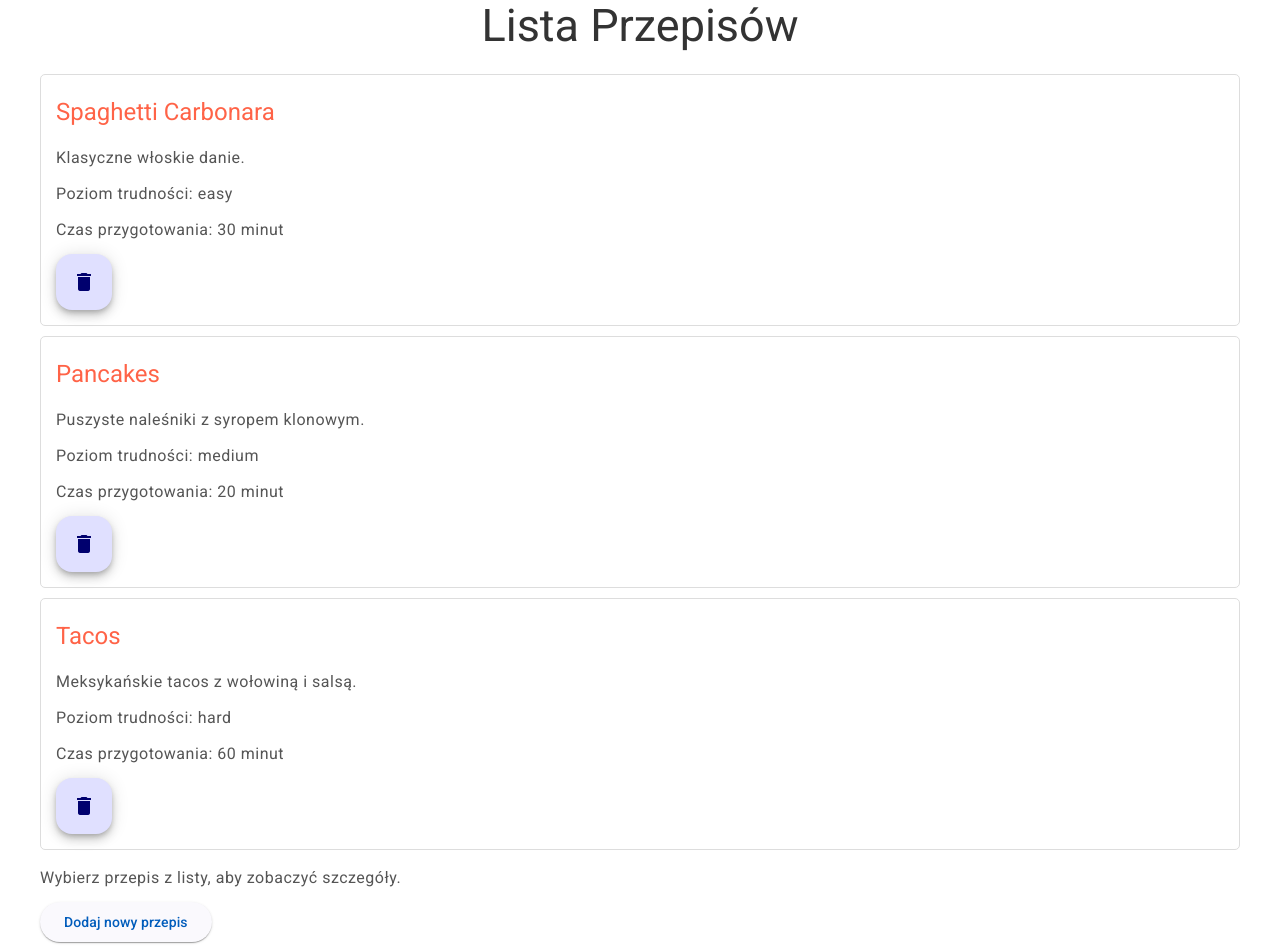
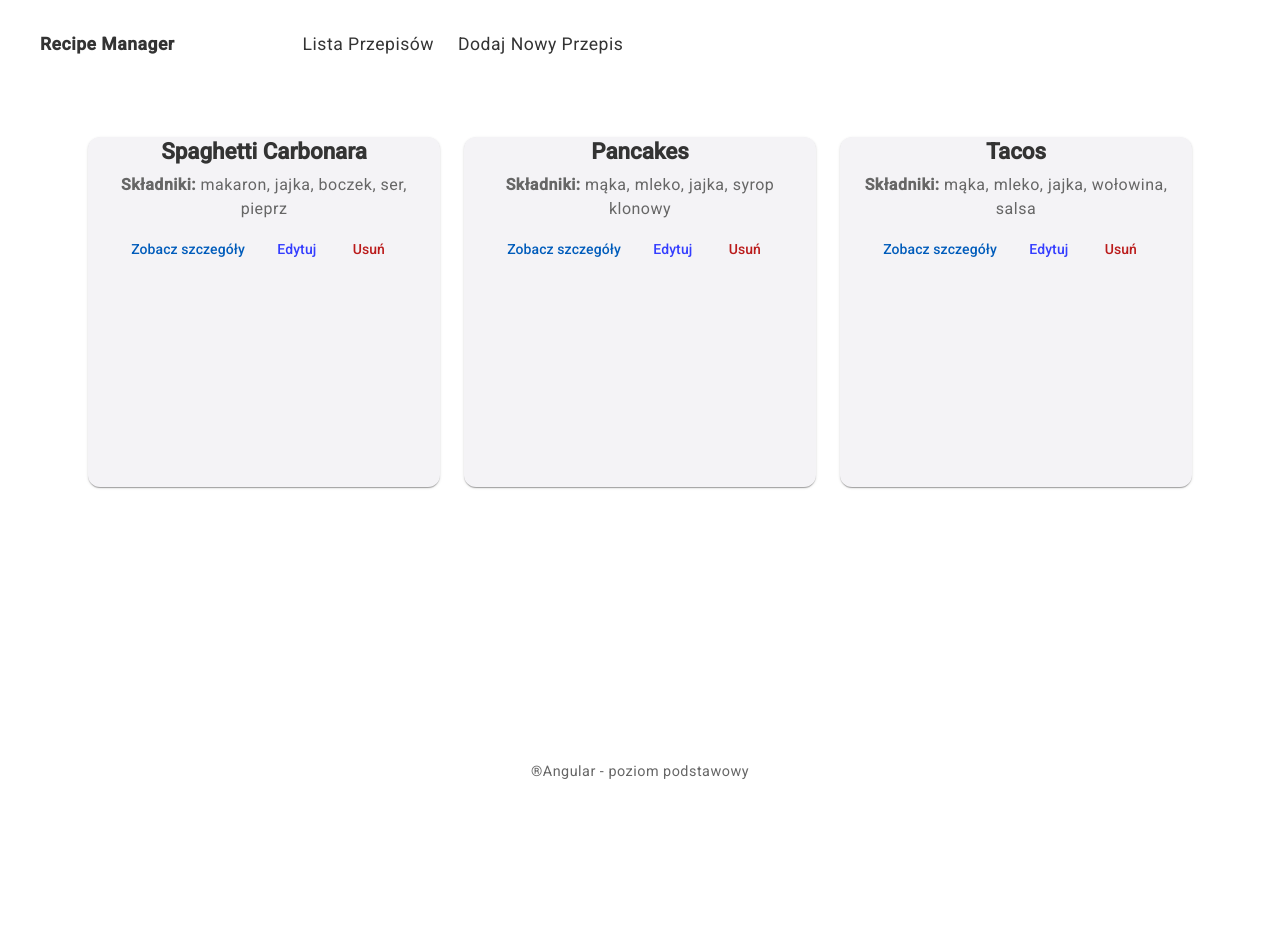
Before and after one commit to RafalSzczuka/angular-course-pfr, an Angular app in the folder recipe-manager/: page /recipes in a window 1280 px wide. Before the commit this address led to /. After the commit the page ends 800 px from the top, so only its background shows below. Built offline with nearby package versions, Linux system fonts and the light colour scheme.

Commit message:
kroki 1-3 wygląd komponentu głównego, routing oraz widok listy przepisów

```diff
--- a/recipe-manager/src/app/app.component.html
+++ b/recipe-manager/src/app/app.component.html
@@ -1,9 +1,17 @@
-<app-recipe-list (recipeSelected)="onRecipeSelected($event)"></app-recipe-list>
-<app-recipe-detail [selectedRecipe]="selectedRecipe"></app-recipe-detail>
-
-<button mat-raised-button color="primary" (click)="recipeReactiveForm.toggleForm()">
-    {{ recipeReactiveForm.showForm ? 'Ukryj formularz' : 'Dodaj nowy przepis' }}
-</button>
-
-<!-- Dodaj formularz do komponentu -->
-<app-recipe-template-form #recipeReactiveForm></app-recipe-template-form>
+<section class="container">
+    <nav>
+        <span><strong>Recipe Manager</strong></span>
+        <ul>
+            <!-- dyrektywa Angulara, która ustawia trasę na odpowiedni widok. -->
+            <li><a routerLink="/recipes">Lista Przepisów</a></li>
+            <li><a routerLink="/recipe/add">Dodaj Nowy Przepis</a></li>
+        </ul>
+    </nav>
+    <main>
+        <!-- miejsce w szablonie, gdzie Angular Router ładuje komponenty zależnie od bieżącej ścieżki. -->
+        <router-outlet></router-outlet>
+    </main>
+    <footer>
+        &reg;Angular - poziom podstawowy
+    </footer>
+</section>
--- a/recipe-manager/src/app/app.component.scss
+++ b/recipe-manager/src/app/app.component.scss
@@ -0,0 +1,63 @@
+/* Styl kontenera głównego */
+.container {
+    min-height: 100vh; /*  zapewnia, że kontener rozciąga się na całą wysokość okna przeglądarki. */
+    display: flex; /* flexbox layout by poukładać elementy na stronie */
+    flex-direction: column; /* kierunek układania się elementów */
+  }
+
+  /* Styl nawigacji */
+  nav {
+    width: 100%;
+    padding: 2rem 0;
+    display: flex;
+    justify-content: flex-start; /* Wyśrodkowanie elementów w poziomie */
+    gap: 8rem; /* przerwa między blokami */
+
+    span {
+        margin: 0;
+        padding: 0;
+        text-decoration: none;
+        color: #333;
+        font-size: 1.1rem;
+        transition: color 0.3s ease, text-decoration 0.3s ease;
+        align-self: flex-start;
+    }
+
+    ul {
+      list-style: none;
+      display: flex;
+      gap: 1.5rem; /* Odstęp między linkami */
+      margin: 0;
+      padding: 0;
+    }
+
+    li {
+      a {
+        text-decoration: none;
+        color: #333;
+        font-size: 1.1rem;
+        transition: color 0.3s ease, text-decoration 0.3s ease;
+
+        &:hover {
+          cursor: pointer;
+          text-decoration: underline; /* Podkreślenie na hover */
+          color: #007bff; /* Akcentowany kolor na hover */
+        }
+      }
+    }
+  }
+
+  /* Styl głównej sekcji (main) */
+  main {
+    flex: 1; /* Wypełnia całą dostępną przestrzeń pionową */
+    padding: 2rem;
+  }
+
+  /* Styl stopki */
+footer {
+  margin-top: auto;
+  padding: 1rem 0;
+  text-align: center;
+  font-size: 0.9rem;
+  color: #666;
+}
--- a/recipe-manager/src/app/app.component.ts
+++ b/recipe-manager/src/app/app.component.ts
@@ -4,20 +4,15 @@ import { RecipeDetailComponent } from './ui/recipe-detail/';
 import { RecipeModel } from './core/recipe/model';
 import { RecipeTemplateFormComponent } from './ui/recipe-template-form/recipe-template-form.component';
 import { MatButtonModule } from '@angular/material/button';
+import { RouterOutlet } from '@angular/router';
 
 @Component({
   selector: 'app-root',
   standalone: true,
-  imports: [RecipeListComponent, RecipeDetailComponent, RecipeTemplateFormComponent, MatButtonModule],
+  imports: [RouterOutlet, RecipeListComponent, RecipeDetailComponent, RecipeTemplateFormComponent, MatButtonModule],
   templateUrl: './app.component.html',
   styleUrl: './app.component.scss'
 })
 export class AppComponent {
   title = 'recipe-manager';
-
-  selectedRecipe: RecipeModel | null = null;
-
-  onRecipeSelected(recipe: RecipeModel | null) {
-    this.selectedRecipe = recipe;
-  }
 }
--- a/recipe-manager/src/app/app.routes.ts
+++ b/recipe-manager/src/app/app.routes.ts
@@ -1,3 +1,12 @@
 import { Routes } from '@angular/router';
+import { RecipeDetailComponent } from './ui/recipe-detail';
+import { RecipeListComponent } from './ui/recipe-list';
+import { RecipeTemplateFormComponent } from './ui/recipe-template-form/recipe-template-form.component';
 
-export const routes: Routes = [];
+export const routes: Routes = [
+    { path: '', redirectTo: '/recipes', pathMatch: 'full' }, // domyślna ścieżka, która przekierowuje na /recipes jeśli nie ma podanej innej ścieżki.
+    { path: 'recipes', component: RecipeListComponent }, // ścieżka do widoku listy przepisów.
+    { path: 'recipe/add', component: RecipeTemplateFormComponent }, // ścieżka do formularza dodawania nowego przepisu.
+    { path: 'recipe/edit/:id', component: RecipeTemplateFormComponent }, // ścieżka do formularza edycji przepisu, gdzie :id jest dynamicznym parametrem.
+    { path: 'recipe/:id', component: RecipeDetailComponent } //  ścieżka do szczegółów wybranego przepisu.
+    ];
--- a/recipe-manager/src/app/ui/recipe-list/recipe-list.component.html
+++ b/recipe-manager/src/app/ui/recipe-list/recipe-list.component.html
@@ -1,11 +1,16 @@
-<h2 class="header">Lista Przepisów</h2>
-<section>
-  <ul>
-    <li *ngFor="let recipe of recipes"
-      [ngClass]="{'element-selected': selectedRecipeTitle === recipe.title}">
-      <app-recipe-list-element [recipe]="recipe"
-        (recipeRemoved)="onDeleteRecipe($event)"
-        (recipeSelected)="onRecipeClick($event)"></app-recipe-list-element>
-    </li>
-  </ul>
-</section>
+<div class="container">
+  <mat-card class="recipe-card" *ngFor="let recipe of recipes">
+    <mat-card-title>{{ recipe.title }}</mat-card-title>
+    <mat-card-content>
+      <p><strong>Składniki:</strong> {{ recipe.ingredients.join(', ') }}</p>
+    </mat-card-content>
+    <mat-card-actions>
+      <button mat-button color="primary"
+        [routerLink]="['/recipe', recipe.id]">Zobacz szczegóły</button>
+      <button mat-button color="accent"
+        [routerLink]="['/recipe/edit', recipe.id]">Edytuj</button>
+      <button mat-button color="warn"
+        (click)="onDeleteRecipe(recipe.id)">Usuń</button>
+    </mat-card-actions>
+  </mat-card>
+</div>
--- a/recipe-manager/src/app/ui/recipe-list/recipe-list.component.scss
+++ b/recipe-manager/src/app/ui/recipe-list/recipe-list.component.scss
@@ -1,20 +1,47 @@
-.header {
-  text-align: center;
+/* Styl głównego kontenera dla kart przepisów */
+:host {
+  display: block;
+  padding: 1rem;
 }
 
-li {
-  background-color: #fff;
-  border: 1px solid #ddd;
-  margin: 10px 0;
-  padding: 15px;
-  border-radius: 5px;
-  transition: background-color 0.3s ease;
+/* Stylizujemy kontener kart jako siatkę */
+.container {
+  display: grid;
+  grid-template-columns: repeat(3, 1fr); /* 3 kolumny o równych szerokościach */
+  gap: 1.5rem; /* Odstęp między kartami */
 }
 
-li:hover {
-  background-color: #7f7f7f;
+/* Styl karty przepisu */
+.recipe-card {
+  text-align: center;
+  transition: box-shadow 0.3s ease, transform 0.3s ease;
+  min-height: 350px;
+
+  /* Efekt hover: cień wokół karty */
+  &:hover {
+    box-shadow: 0px 4px 8px rgba(0, 0, 0, 0.2);
+    transform: translateY(-2px); /* Uniesienie karty na hover */
+  }
 }
 
-.element-selected {
-  background-color: #7f7f7f;
+/* Stylizacja tytułu karty */
+mat-card-title {
+  font-size: 1.4rem;
+  font-weight: bold;
+  color: #333;
 }
+
+/* Stylizacja treści (składników) */
+mat-card-content p {
+  color: #666;
+  margin: 0.5rem 0;
+}
+
+/* Stylizacja przycisków */
+mat-card-actions {
+  align-self: center;
+
+    button {
+    margin-right: 0.5rem;
+  }
+}
--- a/recipe-manager/src/app/ui/recipe-list/recipe-list.component.ts
+++ b/recipe-manager/src/app/ui/recipe-list/recipe-list.component.ts
@@ -3,11 +3,14 @@ import { Component, EventEmitter, OnInit, Output } from '@angular/core';
 import { RecipeListElementComponent } from '../recipe-list-element/recipe-list-element.component';
 import { RecipeService } from '../../core/recipe/service/recipe.service';
 import { EventRecipeModel, RecipeModel } from '../../core/recipe/model';
+import { RouterLink } from '@angular/router';
+import {MatCardModule} from '@angular/material/card';
+import { MatButtonModule } from '@angular/material/button';
 
 @Component({
   selector: 'app-recipe-list',
   standalone: true,
-  imports: [CommonModule, RecipeListElementComponent],
+  imports: [CommonModule, RecipeListElementComponent, RouterLink, MatCardModule, MatButtonModule],
   templateUrl: './recipe-list.component.html',
   styleUrl: './recipe-list.component.scss'
 })
```
Also changed, not shown: 1 other file (tests, documents, lock files or other folders).
